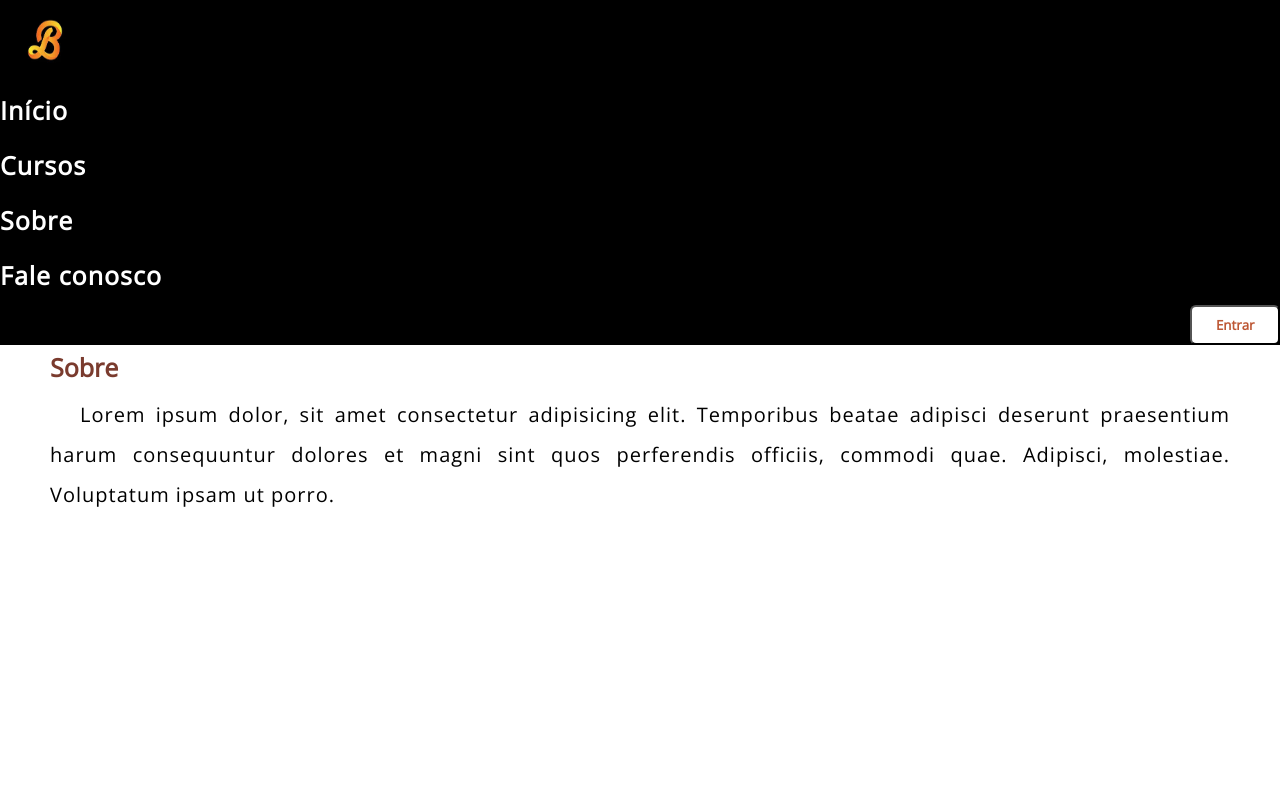
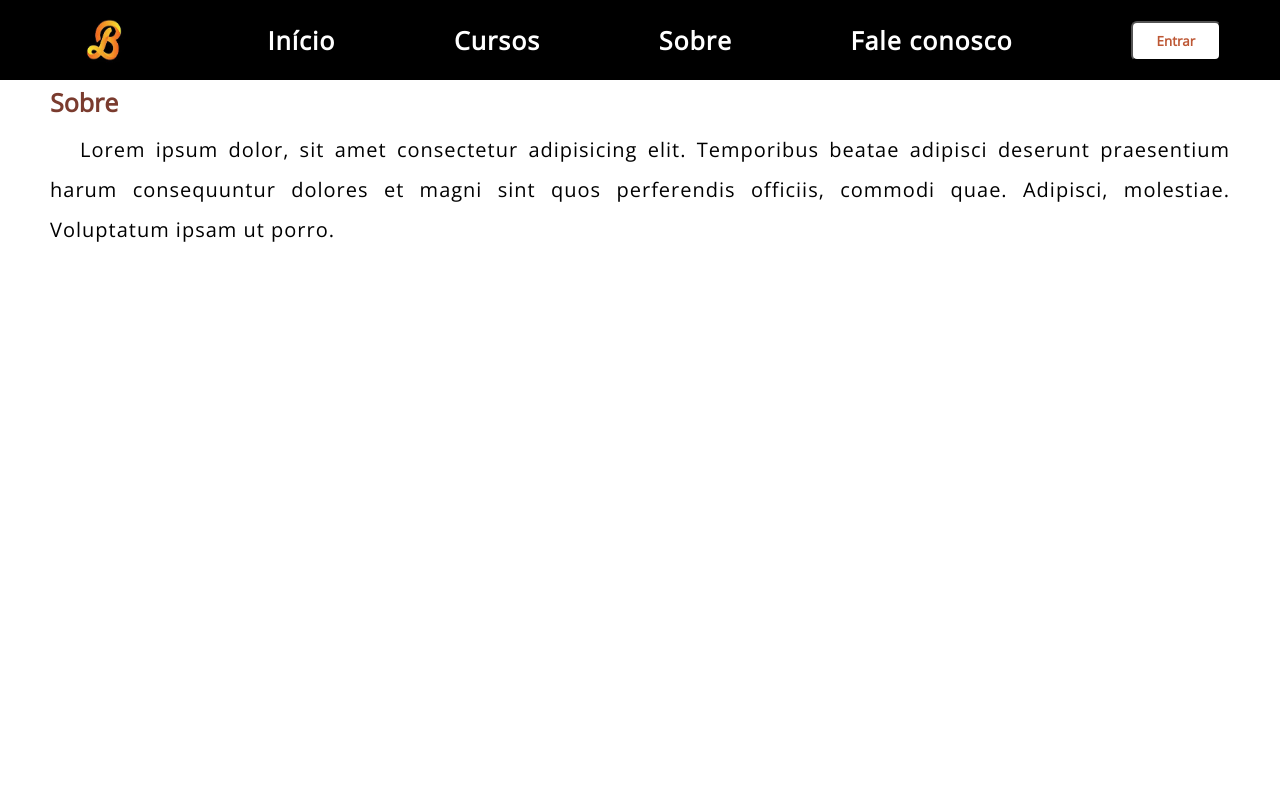
Before and after one commit to stephanes-projects/test-site, a plain HTML site: page sobre.html in a window 1280 px wide. Shown: the top 800 px of the page. Drawn offline with nearby package versions, Linux system fonts and the light colour scheme; a web font is replaced by a local one.

Commit message:
alterando test-site

```diff
--- a/sobre.html
+++ b/sobre.html
@@ -20,64 +20,44 @@
 		/>
 	</head>
 	<body>
-		<header class="header">
+		<header>
+			<ul class="topnav" id="menu-nav">
 				<div class="logo">
-				<a class="botoes-menu-sup" href="./home.html">
+					<a class="botoes-menu-sup" id="logo" href="./home.html">
 						<img id="imagem-logo" src="images/letter.jfif" />
 					</a>
 				</div>
-			<nav id="menu-nav">
-				<ul id="botoes-menu">
 				<li>
-						<a
-							class="botoes-menu-sup"
-							id="inicio"
-							href="./home.html"
-							>Início</a
+					<a class="botoes-menu-sup" id="inicio" href="./home.html">Início</a>
+				</li>
+				<li>
+					<a class="botoes-menu-sup" id="cursos" href="./cursos.html">Cursos</a>
+				</li>
+				<li>
+					<a class="botoes-menu-sup" id="sobre" href="./sobre.html">Sobre</a>
+				</li>
+				<li>
+					<a class="botoes-menu-sup" id="fale-conosco" href="./faleconosco.html"
+						>Fale conosco</a
 					>
 				</li>
 				<li>
-						<a
-							class="botoes-menu-sup"
-							id="cursos"
-							href="./cursos.html"
-							>Cursos</a
-						>
-					</li>
-					<li>
-						<a
-							class="botoes-menu-sup"
-							id="sobre"
-							href="./sobre.html"
-							>Sobre</a
-						>
-					</li>
-					<li>
-						<a
-							class="botoes-menu-sup"
-							id="fale-conosco"
-							href="./faleconosco.html"
-							>Fale conosco</a
-						>
-					</li>
 					<div class="menu-button">
 						<form action="login.html">
-							<button id="login-button" type="submit">
-								Entrar
-							</button>
+							<button id="login-button" type="submit">Entrar</button>
 						</form>
 					</div>
+				</li>
 			</ul>
-			</nav>
 		</header>
 
 		<div class="conteúdo-página">
 			<h1>Sobre</h1>
 			<p>
-				Lorem ipsum dolor, sit amet consectetur adipisicing elit.
-				Temporibus beatae adipisci deserunt praesentium harum
-				consequuntur dolores et magni sint quos perferendis officiis,
-				commodi quae. Adipisci, molestiae. Voluptatum ipsam ut porro.
+				Lorem ipsum dolor, sit amet consectetur adipisicing elit. Temporibus
+				beatae adipisci deserunt praesentium harum consequuntur dolores et magni
+				sint quos perferendis officiis, commodi quae. Adipisci, molestiae.
+				Voluptatum ipsam ut porro.
 			</p>
 		</div>
 
@@ -85,28 +65,19 @@
 			<nav>
 				<ul id="footer">
 					<li>
-						<a
-							class="link-footer"
-							id="inicio-footer"
-							href="./home.html"
+						<a class="link-footer" id="inicio-footer" href="./home.html"
 							>Início</a
 						>
 					</li>
 
 					<li>
-						<a
-							class="link-footer"
-							id="cursos-footer"
-							href="./cursos.html"
+						<a class="link-footer" id="cursos-footer" href="./cursos.html"
 							>Cursos</a
 						>
 					</li>
 
 					<li>
-						<a
-							class="link-footer"
-							id="sobre-footer"
-							href="./sobre.html"
+						<a class="link-footer" id="sobre-footer" href="./sobre.html"
 							>Sobre</a
 						>
 					</li>
--- a/styles/style.css
+++ b/styles/style.css
@@ -60,15 +60,12 @@ header {
 	align-items: center;
 	justify-content: space-around;
 	width: 100%;
-}
-
-#menu-nav {
 	cursor: pointer;
 	font-size: 2rem;
 	list-style: none;
 }
 
-#menu-nav li a:hover {
+.topnav a:hover {
 	color: #bd5734;
 	/* background-color: rgba(0, 0, 0, 0.2); */
 }
@@ -95,28 +92,8 @@ header {
 	cursor: pointer;
 }
 
-#inicio {
-	text-decoration: none;
-	color: white;
-	font-size: 2.5rem;
-	font-weight: bold;
-}
-
-#cursos {
-	text-decoration: none;
-	color: white;
-	font-size: 2.5rem;
-	font-weight: bold;
-}
-
-#sobre {
-	text-decoration: none;
-	color: white;
-	font-size: 2.5rem;
-	font-weight: bold;
-}
-
-#fale-conosco {
+.botoes-menu-sup {
+	display: flex;
 	text-decoration: none;
 	color: white;
 	font-size: 2.5rem;
@@ -406,7 +383,7 @@ textarea:focus {
 .menu-login,
 .menu-registre-se {
 	display: flex;
-	height: 8rem;
+	height: 10vh;
 	padding-left: 2rem;
 	background-color: black;
 	width: 100vw;
```
Also changed, not shown: cursos.html (+23 -52 lines), faleconosco.html (+23 -52 lines), home.html (+9 -2 lines). Lines whose indentation alone changed are shown as unchanged.
